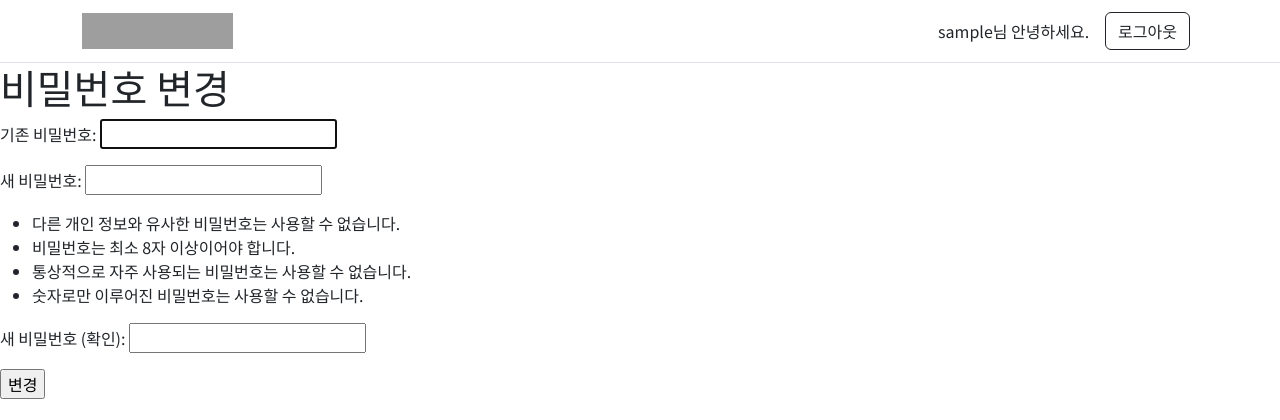
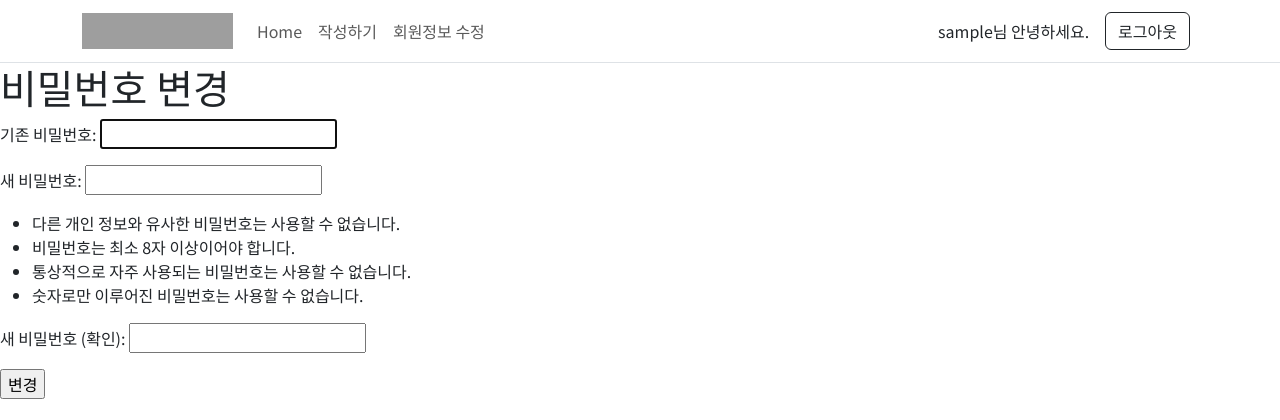
Before and after one commit to arrmadillo/django03, a Django app: page /accounts/profile/password/ in a window 1280 px wide. Shown: the top 420 px of the page. Run offline with Django 3.2, Linux system fonts and the light colour scheme; the visitor is signed in with stand-in values (Sample User, id 1); grey boxes are pictures that could not be loaded.

Commit message:
기능 추가

```diff
--- a/templates/base.html
+++ b/templates/base.html
@@ -20,11 +20,27 @@
   </style>
 </head>
 <body>
-  <nav class="navbar sticky-top bg-body border-bottom">
+  <nav class="navbar navbar-expand-lg bg-body border-bottom">
     <div class="d-flex container">
       <a class="me-auto navbar-brand" href="{% url 'reviews:index' %}">
         <img src="{% static 'logo.png' %}" alt="logo" width="151" height="36">
       </a>
+      <button class="navbar-toggler" type="button" data-bs-toggle="collapse" data-bs-target="#navbarNav" aria-controls="navbarNav" aria-expanded="false" aria-label="Toggle navigation">
+        <span class="navbar-toggler-icon"></span>
+      </button>
+      <div class="collapse navbar-collapse ms-3" id="navbarNav">
+        <ul class="navbar-nav">
+          <li class="nav-item">
+            <a class="nav-link" href="{% url 'reviews:index' %}">Home</a>
+          </li>
+          <li class="nav-item">
+            <a class="nav-link" href="{% url 'reviews:create' %}">작성하기</a>
+          </li>
+          <li class="nav-item">
+            <a class="nav-link" href="{% url 'accounts:update' %}">회원정보 수정</a>
+          </li>
+        </ul>
+      </div>
       {% if request.user.is_authenticated %}
       <p class="fs-6 mb-0 mx-2" style="vertical-align: middle">{{ user }}님 안녕하세요. </p>
        <a class="btn btn-outline-dark mx-2" href="{% url 'accounts:logout' %}" role="button">로그아웃</a>
@@ -32,7 +48,6 @@
         <a class="btn btn-outline-dark-subtle mx-2" href="{% url 'accounts:login' %}" role="button">로그인</a>
         <a class="btn btn-outline-dark" href="{% url 'accounts:signup' %}" role="button">회원가입</a>
       {% endif %}
-      </form>
     </div>
   </nav>
   {%block content%}
```
